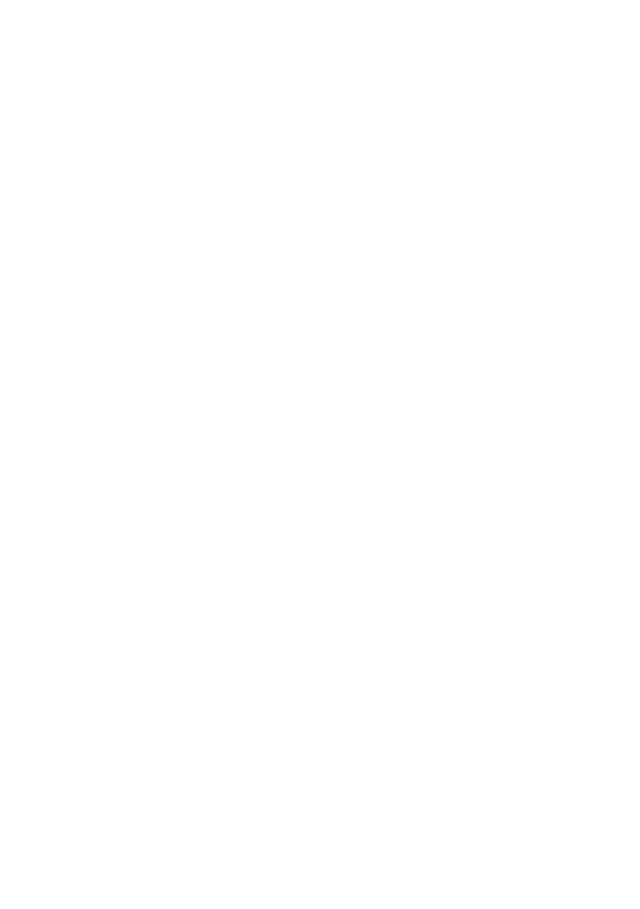
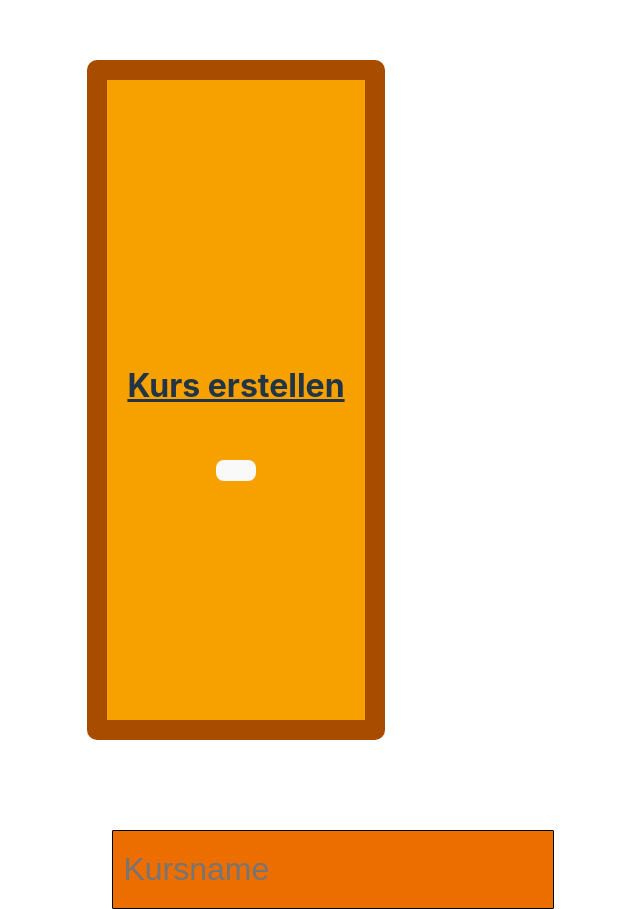
Before and after one commit to janocoop/fullstack-prep, a React (Vite) app in the folder frontend/: page /kurse in a window 1280 px wide. Before the commit this address had no page. Shown: the whole page, without its empty margins (424-1064 px from the left). Before the commit the page ends 800 px from the top, so only its background shows below. Built offline with nearby package versions, Linux system fonts and the light colour scheme.

Commit message:
Updated frontend

```diff
--- a/frontend/src/App.tsx
+++ b/frontend/src/App.tsx
@@ -2,6 +2,7 @@
 import './App.css'
 import Register from "./assets/CreateAccount.tsx";
 import Login from "./assets/Login.tsx";
+import Kurse from "./assets/kurse.tsx";
 
 function App() {
 
@@ -11,6 +12,7 @@
         <Routes>
             <Route path="/" element={<Register />}/>
             <Route path="/login" element={<Login />}/>
+            <Route path="/kurse" element={<Kurse />}/>
         </Routes>
 
     </>
--- /dev/null
+++ b/frontend/src/assets/kurse.tsx
@@ -0,0 +1,62 @@
+import {useState} from "react";
+import axios from "axios";
+import {useNavigate} from "react-router";
+
+export default function Kurse() {
+
+    const [formData, setFormData] = useState({
+        kursname: "",
+        kursaufgabe: "",
+        kurstage: ""
+    });
+
+    const handleSubmit = (event: React.FormEvent<HTMLFormElement>) => {
+        event.preventDefault();
+        console.log(formData);
+        axios.post('/api/kurse/createkurs', formData)
+            .then(response => {
+                console.log('Erfolgreich gesendet:', response.data);
+            })
+            .catch(error => {
+                console.error('Fehler beim Senden:', error);
+            })
+    }
+    return (
+        <div style={{
+            backgroundColor: "#f7a101",
+            border: '20px solid #a84d00',
+            borderRadius: '10px',
+            backgroundSize: 'cover',
+            backgroundPosition: 'center',
+            height: '80vh',
+            width: '100%',
+            display: 'flex',
+            flexDirection: 'column',
+            justifyContent: 'center',
+
+            alignItems: 'center',
+            position: 'relative',
+        }}>
+            <h4 style={{ fontSize: '2rem', fontWeight: 'bold',textDecoration: 'underline', top: '10px' }}>Kurs erstellen</h4>
+
+            <form onSubmit={handleSubmit}>
+                <input
+                    type="text"
+                    placeholder="Kursname"
+                    style={{
+                        position: 'absolute',
+                        top: '750px',
+                        left: '5px',
+                        fontSize: '2em',
+                        padding: '20px 10px',
+                        backgroundColor: '#ed6e00',
+                        color: 'black',
+                        border: '1px solid black',
+                        borderRadius: '1px',
+                    }}/>
+                <button type="submit"/>
+            </form>
+
+        </div>
+    );
+}
```
Also changed, not shown: 1 other file (tests, documents, lock files or other folders).
